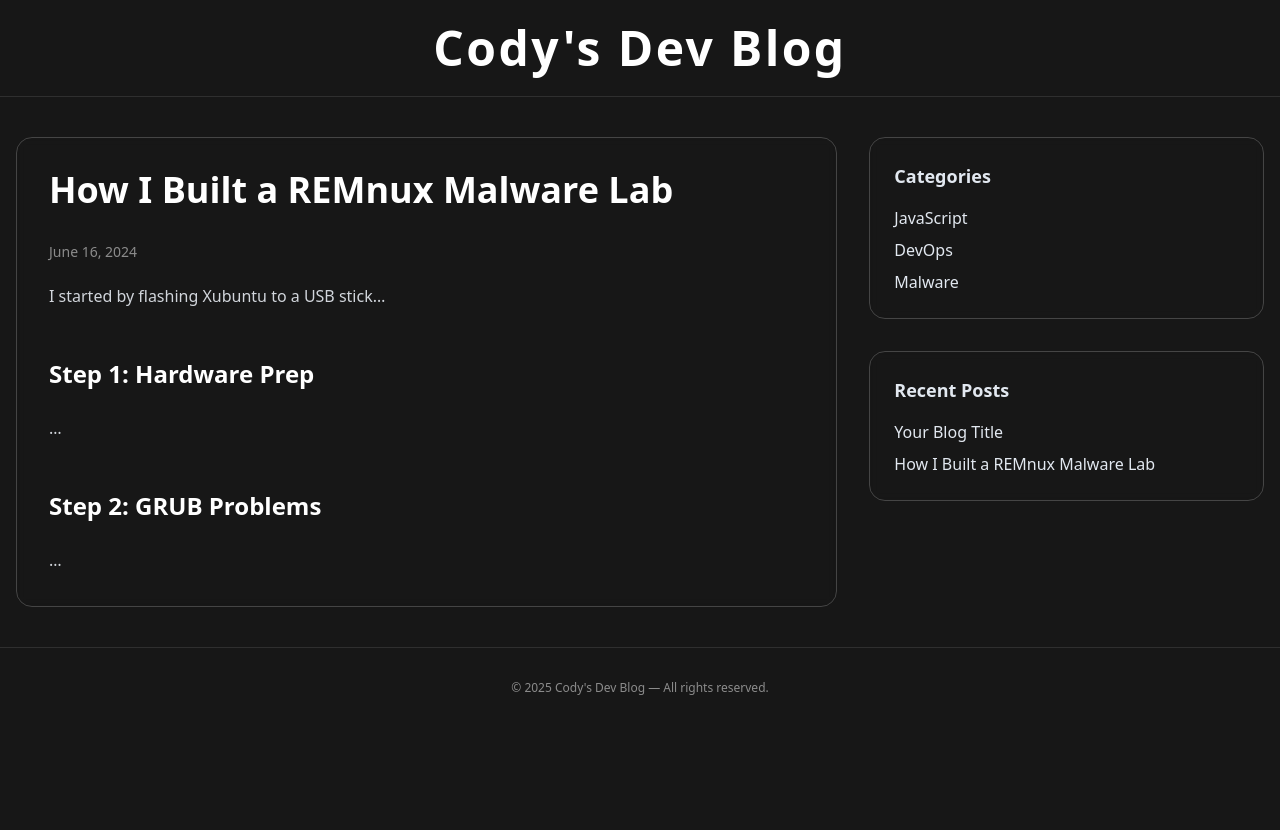
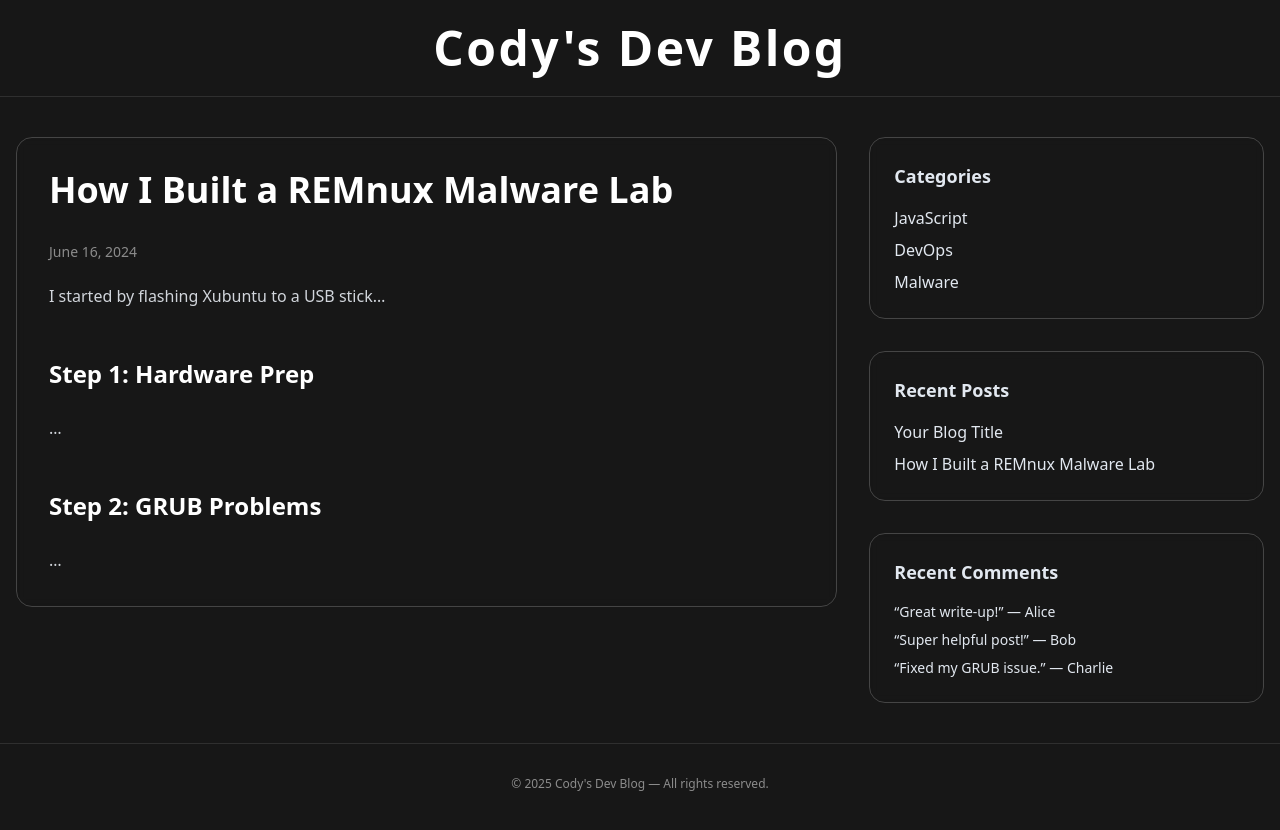
Before and after one commit to CodyLiska/codys-dev-blog, a Jekyll site: the page built from _posts/2024-06-16-malware-lab.md, in a window 1280 px wide. Shown: the top 830 px of the page. Built offline with Jekyll 4.4.1, drawn with Linux system fonts in a browser that asks for light colours; nearby versions of some CDN libraries.

Commit message:
Add files via upload

```diff
--- a/_includes/sidebar.html
+++ b/_includes/sidebar.html
@@ -17,3 +17,13 @@
     {% endfor %}
   </ul>
 </section>
+
+<!-- Recent Comments (static placeholder) -->
+<section class="glass rounded-2xl p-6">
+  <h3 class="text-lg font-semibold mb-4">Recent Comments</h3>
+  <ul class="space-y-2 text-sm">
+    <li><a href="#" class="block hover:text-sky-400 transition">“Great write-up!” — Alice</a></li>
+    <li><a href="#" class="block hover:text-sky-400 transition">“Super helpful post!” — Bob</a></li>
+    <li><a href="#" class="block hover:text-sky-400 transition">“Fixed my GRUB issue.” — Charlie</a></li>
+  </ul>
+</section>
```
